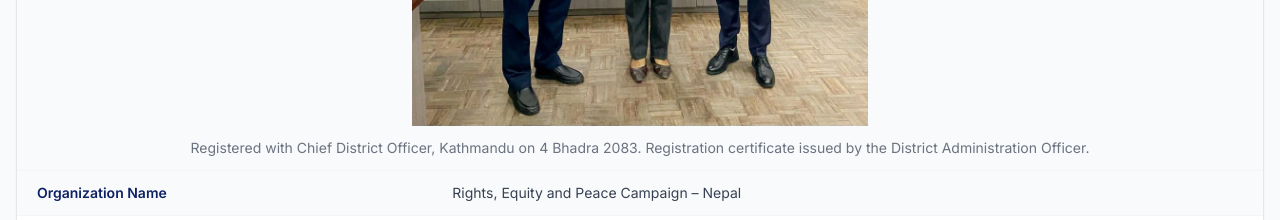
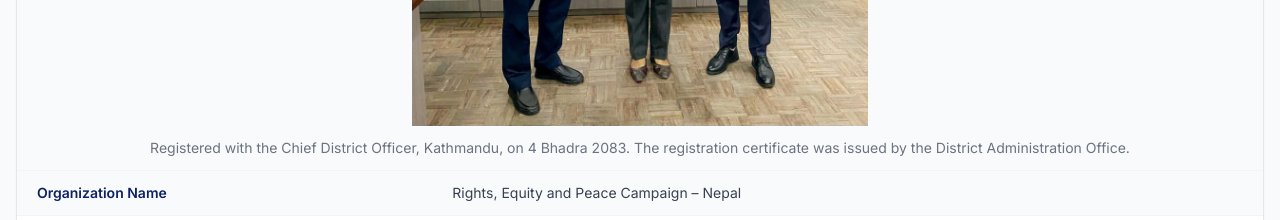
Before and after one commit to AbaeNeupane/REPC-Nepal, a React (Vite) app: page /about in a window 1280 px wide. Shown: the part 3020-3240 px from the top of the page. Built offline with nearby package versions, Linux system fonts and the light colour scheme.

Commit message:
details update

```diff
--- a/src/pages/About.jsx
+++ b/src/pages/About.jsx
@@ -215,8 +215,8 @@ const About = () => {
               />
               <figcaption className={`text-center text-sm text-gray-500 py-3 px-4 bg-gray-50 ${lang === 'np' ? 'font-nepali' : ''}`}>
                 {t(
-                  'Registered with Chief District Officer, Kathmandu on 4 Bhadra 2083. Registration certificate issued by the District Administration Officer.',
-                  'जिल्ला प्रशासन कार्यालय, काठमाण्डौंमा ४ भदौ २०८३ मा दर्ता। जिल्ला प्रशासन अधिकृतद्वारा जारी गरिएको संस्था दर्ता प्रमाणपत्र'
+                  'Registered with the Chief District Officer, Kathmandu, on 4 Bhadra 2083. The registration certificate was issued by the District Administration Office.',
+                  'काठमाण्डौं जिल्ला प्रमुखको कार्यालयमा २०८३ साल भदौ ४ गते दर्ता गरिएको। दर्ता प्रमाणपत्र जिल्ला प्रशासन कार्यालयबाट जारी गरिएको।'
                 )}
               </figcaption>
             </figure>
```
